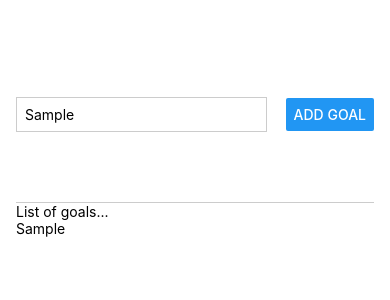
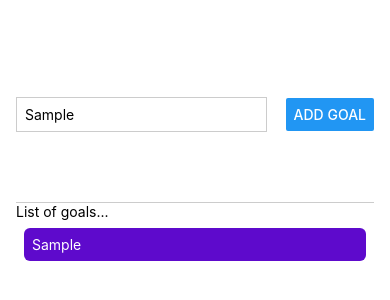
Before and after one commit to xsmorex/my-rn-app, a React Native app: screen / in a window 390 px wide. Both pictures are taken after typing "Sample" into the empty fields and a click on the button "ADD GOAL". Shown: the top 300 px of the page. Built offline with nearby package versions, Linux system fonts and the light colour scheme.

Commit message:
scroll implemented

```diff
--- a/App.js
+++ b/App.js
@@ -1,5 +1,13 @@
 import { useState } from "react";
-import { Button, StyleSheet, Text, View, TextInput } from "react-native";
+import {
+  Button,
+  StyleSheet,
+  Text,
+  View,
+  TextInput,
+  ScrollView,
+} from "react-native";
+import { Colors } from "react-native/Libraries/NewAppScreen";
 
 export default function App() {
   const [enteredGoalText, setEnteredGoalText] = useState("");
@@ -33,10 +41,16 @@
         <Button title="Add Goal" onPress={addGoalHandler} />
       </View>
       <View style={styles.goalsContainer}>
-        {/*the list of goals that are renderred */}
-        <Text>List of goals...</Text>
-        {courseGoals.length == 0 && <Text>Add the goal</Text>}
-        {courseGoals.map((goal)=> <Text key={goal} >{goal}</Text>)}
+        <ScrollView>
+          {/*the list of goals that are renderred */}
+          <Text>List of goals...</Text>
+          {courseGoals.length == 0 && <Text>Add the goal</Text>}
+          {courseGoals.map((goal) => (
+            <View style={styles.goalItem} key={goal}>
+              <Text style={styles.goalText}>{goal}</Text>
+            </View>
+          ))}
+        </ScrollView>
       </View>
     </View>
   );
@@ -67,7 +81,15 @@
   goalsContainer: {
     flex: 5,
   },
-
+  goalItem: {
+    margin: 8,
+    padding: 8,
+    borderRadius: 6,
+    backgroundColor: "#5e0acc",
+  },
+  goalText: {
+    color: "white",
+  },
   container: {
     backgroundColor: "#fff",
     alignItems: "center",
```
